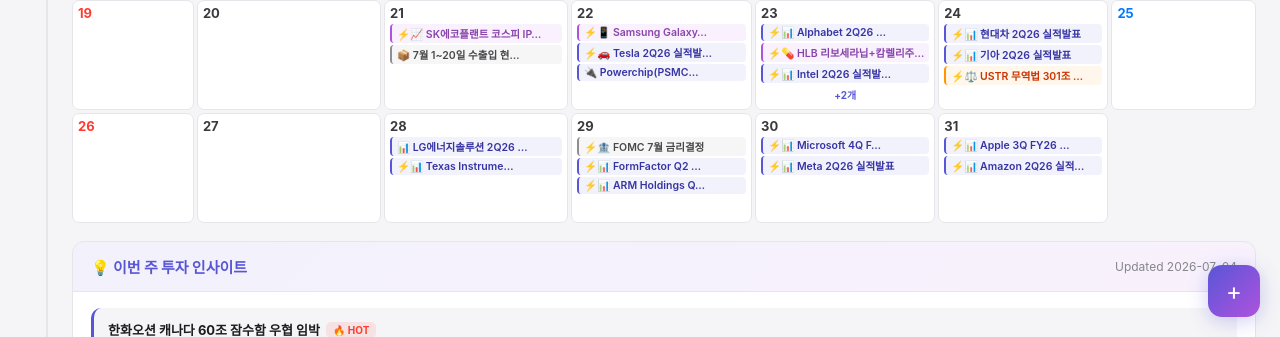
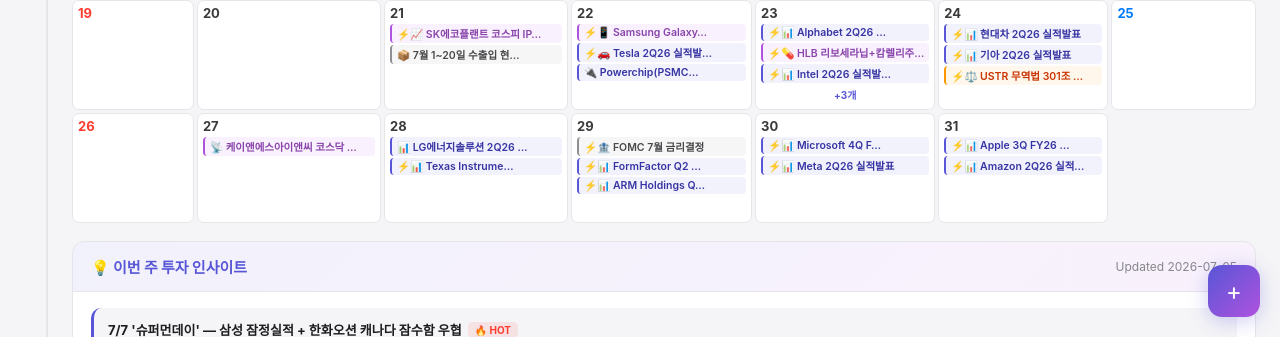
Before and after one commit to whysosary-dot/investment-calendar, a plain HTML site: page index.html in a window 1280 px wide. Shown: the part 463-800 px from the top of the page. Drawn offline with Linux system fonts and the light colour scheme.

Commit message:
캘린더 업데이트 7/5: IPO 2건 추가(인제니아테라퓨틱스·케이앤에스아이앤씨), 크래프톤 어센드투제로 7/13 확정, 주간 인사이트 갱신

```diff
--- a/index.html
+++ b/index.html
@@ -417,7 +417,7 @@ var DEFAULT_EVENTS=[
   // ── 추가 이벤트 (2026-04-01 자동 업데이트 #2) ──
   {id:238,date:"2026-04-15",title:"넷마블 '몬길: 스타다이브' 글로벌 출시 (완료, 양대 마켓 인기 1위·일본 1위)",company:"넷마블",category:"기업",icon:"🎮",memo:"4/15 글로벌 정식 출시 완료. 출시 1일만에 앱스토어 매출 2위·양대 마켓 무료 1위. 4/17 국내 양대 마켓 인기 1위·일본 앱스토어 인기 1위 달성. 구글플레이 무료: 일본 9위·대만 5위·미국 41위. UE5 기반 몬스터 수집·3인 태그배틀. PC·모바일 동시. 13년만의 후속작. 5월 1차 업데이트. PS5·Xbox 콘솔 개발중. 증권가 2Q 실적 반등 전망(몬길+SOL 6월). 넷마블 연매출 3조 컨센",link:"https://www.ajunews.com/view/20260417180001243",important:true,lastUpdated:"2026-04-18"},
   {id:239,date:"2026-06-15",title:"넷마블 'SOL: 인챈트' 출시 (6월 연기)",company:"넷마블",category:"기업",icon:"🎮",memo:"4월 24일→6월로 출시 연기(4/9 발표). 완성도 극대화 위한 일정 조정. 골드 전면 삭제(완전한 자유 경제), 24시간 무접속 플레이 모드, 스쿼드 모드 등 신규 시스템 완성도 제고. 리니지M 개발진(알트나인) 참여. 현빈 모델 기용. 3/5 사전등록 진행중",link:"https://www.inven.co.kr/webzine/news/?news=315261",important:true,lastUpdated:"2026-04-11"},
-  {id:240,date:"2026-07-13",title:"크래프톤 '어센드투제로' 글로벌 출시 (확정)",company:"크래프톤",category:"기업",icon:"🎮",memo:"플라이웨이게임즈 개발 액션 로그라이크. Xbox/Steam/클라우드 게이밍. Xbox 게임패스 데이원 확정. 시간정지 메커니즘 핵심",link:"https://zdnet.co.kr/view/?no=20260327162036",important:false},
+  {id:240,date:"2026-07-13",title:"크래프톤 '어센드투제로' 글로벌 출시 (7/13 확정)",company:"크래프톤",category:"기업",icon:"🎮",memo:"📅 일시: 7/13 글로벌 정식 출시 확정 (플라이웨이게임즈 개발)\n🔥 핵심: '시간 정지' 메커니즘 핵심 액션 로그라이크·데모 호평\n💡 포인트:\n- 플랫폼: PC(Steam)+Xbox Series X/S, Xbox 게임패스 데이원 확정\n- 크래프톤 독립 스튜디오(플라이웨이게임즈) 첫 콘솔 신작·펍지 의존도 완화 시도\n🔗 연동: 게임 라인업 다변화 모멘텀",link:"https://www.thedailypost.kr/news/articleView.html?idxno=113661",important:false,lastUpdated:"2026-07-05"},
 
   // ── 수출입 통계 (산업통상자원부 월간 확정 / 관세청 10일·20일 잠정) ──
   // 반도체 수출 슈퍼사이클 모니터링: 1월 $205억(+102.7%), 2월 $251.6억(+160.8%), 3월 $328.3억(+151.4%) 3개월 연속 역대 최고
@@ -764,23 +764,25 @@ var DEFAULT_EVENTS=[
   {id:358,date:"2026-06-30",title:"Nike 4Q FY26 실적발표",company:"Nike",category:"실적",icon:"👟",memo:"📅 일시: 6/30(화) ET 16:15 (KST 7/1 05:15)·CEO Elliott Hill 컨콜 참가\n📊 컨센: EPS $0.12 (3개월 전 $0.22 → -45%) · 매출 $10.85B YoY -3%\n🔥 핵심: Win Now 전략 효과 검증·CFO 데이비드 덴튼 8/17 합류 직전 마지막 발표\n💡 포인트:\n- Greater China 매출 -20% 우려 (안타·리닝 로컬 브랜드 압박)\n- 인벤토리 정리·도매 채널 회복 진척\n- FY27 가이던스 처음 제시 가능성\n🔗 연동: 7/1 6월 수출입동향 + IPO 슈퍼위크",link:"https://investors.nike.com/investors/news-events-and-reports/default.aspx",important:false,lastUpdated:"2026-06-30"},
   {id:359,date:"2026-07-22",title:"Powerchip(PSMC, 6770.TW) 2Q26 실적발표",company:"Powerchip",category:"실적",icon:"🔌",memo:"📅 일시: 7/22(수) 대만증권거래소 6770 분기실적 발표 예정\n📊 사업: 대만 파운드리·메모리 IDM (DRAM·로직 파운드리·이미지센서)\n🔥 핵심: 레거시 파운드리 가동률 회복 + 메모리 사이클 가늠자\n💡 포인트:\n- DDR4·niche 메모리 가격 동향 직결\n- 8/12인치 레거시 파운드리 수요 회복 시그널\n- 마이크론 메가서프 + SK하이닉스 2Q 직전 메모리 사이클 확인\n🔗 연동: 7/22 Tesla 2Q + 7/23 SK하이닉스 2Q + 빅테크 슈퍼데이\n📈 한국 영향: 한국 메모리·레거시 파운드리(DB하이텍·SK키파운드리) 동조",link:"https://www.marketscreener.com/quote/stock/POWERCHIP-SEMICONDUCTOR-M-103499596/calendar/",important:false,lastUpdated:"2026-06-26"},
   {id:353,date:"2026-07-13",title:"에이치엘지노믹스 코스닥 일반청약 (7/13~14·한림제약 자회사·원료의약품 API 전문·공모가 밴드 18,500~21,500원·256.5만주·475~551억·KB증권/IBK투자 공동주관·7/14 상장 예정)",company:"에이치엘지노믹스",category:"기업",icon:"📈",memo:"📅 일시: 일반청약 7/13(월)~14(화)·기관 수요예측 7/2~8·7/14(화) 코스닥 상장\n📊 공모: 공모가 밴드 18,500~21,500원·256만5,000주·공모규모 475~551억원\n🔥 핵심: 2000년 설립 원료의약품(API) 전문기업·한림제약 자회사·코스닥 입성 시동\n💡 포인트:\n- 심혈관·호흡기·근골격계·신경계 만성질환 API 포트폴리오\n- 자금 용도: 제2공장 건설·생산 1.5~2배 확대\n- KB증권·IBK투자증권 공동주관\n- 레메디(7/14)와 동일 상장일 — 7월 IPO 슈퍼위크 2탄\n🔗 연동: 6/30 스트라드비젼·7/1 매드업·7/6 레몬헬스·7/14 레메디+에이치엘지노믹스 IPO 5종 트레인",link:"https://www.hankyung.com/article/202606169899r",important:true,lastUpdated:"2026-06-29"},
-  {id:360,date:"2026-07-14",title:"에이치엘지노믹스 코스닥 상장 D-Day (7/14·원료의약품 API·한림제약 자회사·레메디와 동일 상장일·KB증권·IBK투자)",company:"에이치엘지노믹스",category:"기업",icon:"📈",memo:"📅 일시: 7/14(화) 코스닥 정식 상장\n📊 공모: 공모가 18,500~21,500원·256.5만주·475~551억\n🔥 핵심: API 전문기업·원료의약품 신규 상장\n💡 포인트:\n- 한림제약 자회사·만성질환 API 포트폴리오\n- 제2공장 건설·생산능력 1.5~2배 확대\n- 같은 날 레메디 상장(7/14·휴대용 X-ray)\n🔗 연동: 7월 IPO 슈퍼위크 2탄 마무리 + JPM 美 은행시즌 동일주",link:"https://news.bizwatch.co.kr/article/market/2026/06/26/0027",important:true,lastUpdated:"2026-06-29"}
+  {id:360,date:"2026-07-14",title:"에이치엘지노믹스 코스닥 상장 D-Day (7/14·원료의약품 API·한림제약 자회사·레메디와 동일 상장일·KB증권·IBK투자)",company:"에이치엘지노믹스",category:"기업",icon:"📈",memo:"📅 일시: 7/14(화) 코스닥 정식 상장\n📊 공모: 공모가 18,500~21,500원·256.5만주·475~551억\n🔥 핵심: API 전문기업·원료의약품 신규 상장\n💡 포인트:\n- 한림제약 자회사·만성질환 API 포트폴리오\n- 제2공장 건설·생산능력 1.5~2배 확대\n- 같은 날 레메디 상장(7/14·휴대용 X-ray)\n🔗 연동: 7월 IPO 슈퍼위크 2탄 마무리 + JPM 美 은행시즌 동일주",link:"https://news.bizwatch.co.kr/article/market/2026/06/26/0027",important:true,lastUpdated:"2026-06-29"},
+  {id:362,date:"2026-07-23",title:"인제니아테라퓨틱스 코스닥 일반청약",company:"인제니아테라퓨틱스",category:"기업",icon:"💊",memo:"📅 일시: 7/23~24 일반청약 (기술특례상장)\n🔥 핵심: 美 보스턴 본사 신약개발 바이오·MSD 공동임상 이력\n💡 포인트:\n- 공모규모 600~725억원(7월 IPO 최대어)\n- 기술특례 트랙·파이프라인 임상 진척이 밸류 핵심\n🔗 연동: 7월 코스닥 IPO 릴레이(레메디·에이치엘지노믹스 후속)",link:"https://www.newstopkorea.com/news/articleView.html?idxno=45895",important:true,lastUpdated:"2026-07-05"},
+  {id:363,date:"2026-07-27",title:"케이앤에스아이앤씨 코스닥 일반청약",company:"케이앤에스아이앤씨",category:"기업",icon:"📡",memo:"📅 일시: 7/27~28 일반청약 (기술특례 도전)\n🔥 핵심: 군 위성통신 안테나 전문·2001년 KT 사내벤처 출발\n💡 포인트:\n- 상장 주관 IBK투자증권·상장예심 통과\n- 위성통신/방산 안테나 테마\n🔗 연동: 7월 코스닥 IPO 릴레이 마무리",link:"https://www.venturesquare.net/1081159",important:false,lastUpdated:"2026-07-05"},
 ];
 
 
 // Version: bump this number whenever DEFAULT_EVENTS is updated
-var DATA_VER=149;
+var DATA_VER=150;
 var LAST_UPDATED="2026-07-01";
 
 // ── Weekly Insight (auto-updated every Monday) ──
 var WEEKLY_INSIGHT={
-  date:"2026-07-04",
+  date:"2026-07-05",
   items:[
-    {badge:"hot",title:"한화오션 캐나다 60조 잠수함 우협 임박",text:"카니 총리 7/7 NATO 출국 전후 CPSP 우선협상대상자 확정 유력. 한화-TKMS 양자 대결에 「50:50」 관측·경쟁사 TKMS 해킹 사고로 기대감 고조. MRO(평가 50%)가 승부처. 결정 시 한화오션·HD현대중공업 즉시 갭반응·K방산 동반."},
-    {badge:"hot",title:"반도체 슈퍼위크: 삼성 잠정 → SK하이닉스 나스닥",text:"7/7~8 삼성 2Q 잠정실적 영업익 80조원대 컨센(성과급 충당금이 변수). 7/10 SK하이닉스 45.4조 나스닥 ADR 상장(1,779만주·주관 BofA·Citi·GS·JPM). 메모리 슈퍼사이클 글로벌 자금 유입 vs 희석 우려 교차."},
-    {badge:"watch",title:"빅테크·반도체 2Q 실적시즌 개막",text:"7/14 JPMorgan 美 은행 실적시즌 스타트 → 7/15 ASML·7/16 TSMC·7/23 SK하이닉스/Intel/Alphabet·7/30 MS/Meta·7/31 Apple/Amazon. HBM·AI 캐펙스 가이던스가 하반기 방향타."},
-    {badge:"watch",title:"IPO 슈퍼위크 지속",text:"7/1 매드업 상장 첫날 장중 +277% 폭등(청약 3,305:1). 7/6 레몬헬스케어·7/13~14 에이치엘지노믹스·레메디 청약·상장 연쇄. 공모주 열기 하반기까지 지속."},
-    {badge:"info",title:"매크로: 7/16 한은 금통위·7/24 USTR 301조",text:"7/16 한국은행 7월 금통위·7/24 USTR 무역법 301조 최종 결론(조선·반도체·자동차·배터리 분수령)·7/29 FOMC. 정책 이벤트가 하반기 리스크·기회 동시 규정."}
+    {badge:"hot",title:"7/7 '슈퍼먼데이' — 삼성 잠정실적 + 한화오션 캐나다 잠수함 우협",text:"7일 삼성전자 2Q 잠정실적(영업익 80조원대 컨센)과 60조 캐나다 CPSP 잠수함 우선협상대상자 발표가 겹친다. 카니 총리 NATO(앙카라) 출국 전후 발표 유력, 경쟁사 TKMS 해킹 사고로 한화오션 기대감 고조."},
+    {badge:"hot",title:"7/10 SK하이닉스 나스닥 ADR 상장 — 최대 45조 조달",text:"SK하이닉스가 7/10 미국 ADR(주당 25.55만원·최대 1,779만주·45.4조원) 상장. 용인 클러스터·청주 어드밴스드 패키징 투자재원. 한국 대형주 첫 대규모 美 직상장 이벤트로 수급·밸류 시그널 주목."},
+    {badge:"watch",title:"7/16 '트리플 이벤트' — 한은 금통위 · TSMC 2Q · ASML 2Q",text:"16일 한국은행 금통위(현 2.5% 동결 우세), TSMC 2Q 실적·3Q 가이던스, ASML 2Q가 하루에 몰린다. AI/HBM 수요 강세 확인 여부가 반도체 밸류체인 방향타."},
+    {badge:"watch",title:"바이오 분수령 — 7/15 코오롱티슈진 TG-C 톱라인 · 7/23 HLB PDUFA",text:"15일 코오롱티슈진 TG-C 미국 3상(15302) 톱라인 공개(구조 개선 입증 여부가 BLA 성패), 23일 HLB 리보세라닙+캄렐리주맙 FDA 세 번째 허가심사 결정. 바이오 변동성 확대 구간."},
+    {badge:"info",title:"게임·IPO — 7/13 크래프톤 신작 + 코스닥 청약 릴레이",text:"13일 크래프톤 '어센드투제로' 글로벌 출시(게임패스 데이원). IPO는 에이치엘지노믹스(7/13)에 이어 인제니아테라퓨틱스(7/23)·케이앤에스아이앤씨(7/27) 청약 이어짐."}
   ]
 };
 
```
